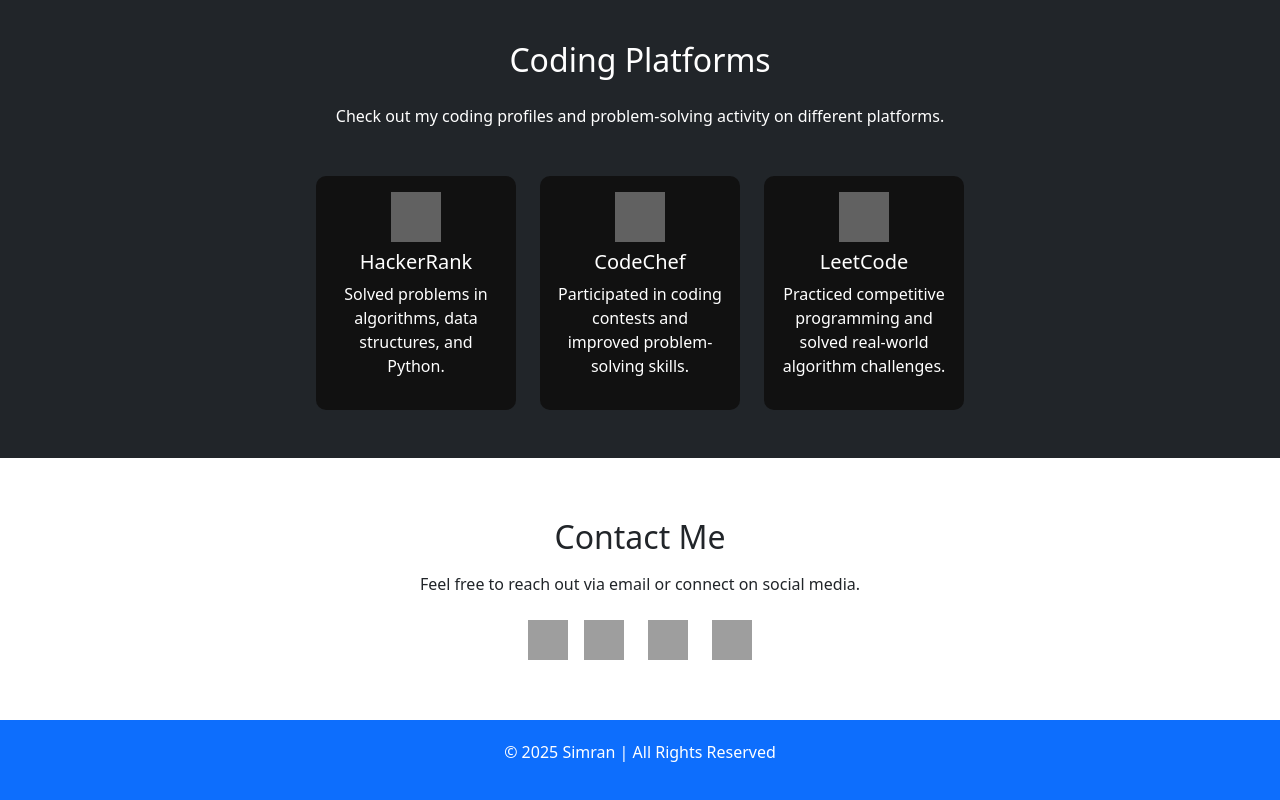
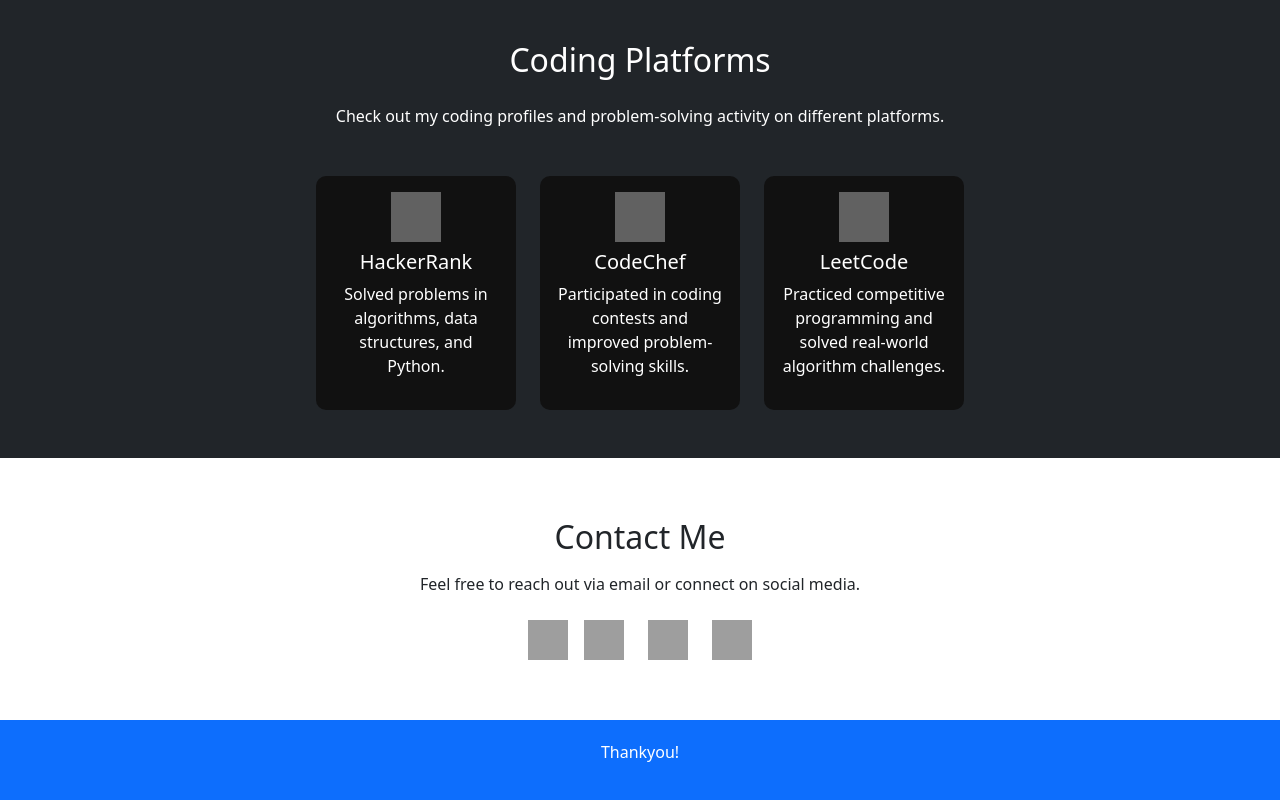
Before and after one commit to simran487/Portfolio21, a plain HTML site: page index.html in a window 1280 px wide. Shown: the part 2050-2850 px from the top of the page. Drawn offline with nearby package versions, Linux system fonts and the light colour scheme; grey boxes are pictures that could not be loaded.

Commit message:
changes in the footer

```diff
--- a/index.html
+++ b/index.html
@@ -195,7 +195,7 @@
 
 <!-- Footer -->
 <footer>
-  <p>© 2025 Simran | All Rights Reserved</p>
+  <p>Thankyou!</p>
 </footer>
 
 <!-- Bootstrap JS -->
```
